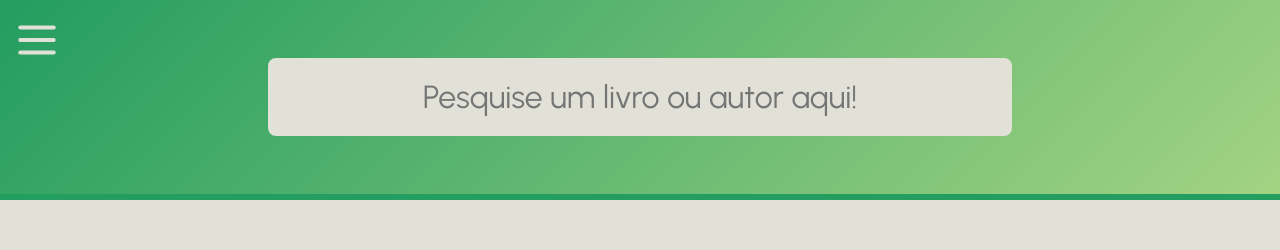
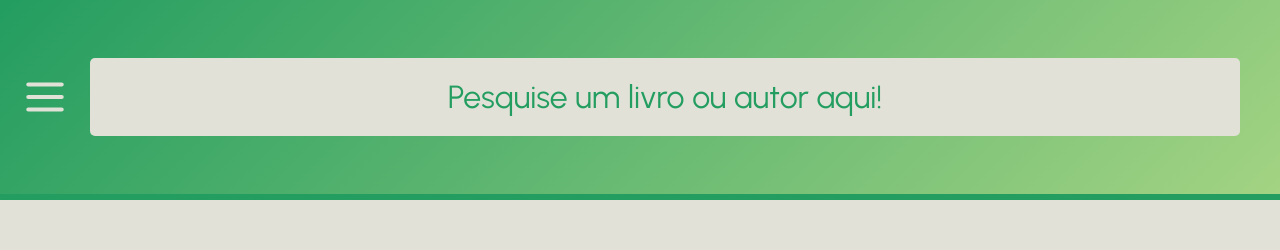
Before and after one commit to samueldamasceno/projeto-vue, a Vue app: page / in a window 1280 px wide. Shown: the top 250 px of the page. Built offline with nearby package versions, Linux system fonts and the light colour scheme.

Commit message:
menu fixado atualizado

```diff
--- a/src/components/HomeHeader.vue
+++ b/src/components/HomeHeader.vue
@@ -1,29 +1,119 @@
 <template>
-    <header class="header">
+    <header :class="['header', headerClass]">
+        <img src="../assets/menu-icon.svg" alt="Menu Icon" class="menu-icon" @click="toggleMenu"/>
         <input type="text" placeholder="Pesquise um livro ou autor aqui!" />
+        <Transition name="navbar">
+            <NavBar v-if="isMenuVisible" />
+        </Transition>
     </header>
 </template>
 
 <script>
-    export default {
-        name: 'HomeHeader',
-    };
+import NavBar from '@/components/NavBar.vue';
+
+export default {
+    name: 'HomeHeader',
+    components: {
+        NavBar
+    },
+
+    props: {
+        headerBehavior: {
+            type: String,
+            default: 'dinamico',
+            validator: value => ['dinamico', 'pequeno', 'grande'].includes(value)
+        }
+    },
+
+    data() {
+        return {
+            isScrolled: false,
+            isMenuVisible: false
+        };
+    },
+
+    computed: {
+        headerClass() {
+            if (this.headerBehavior === 'pequeno') {
+                return 'header-pequeno';
+            } else if (this.headerBehavior === 'grande') {
+                return 'header-grande';
+            } else if (this.headerBehavior === 'dinamico') {
+                return this.isScrolled ? 'header-pequeno header-fixado' : 'header-grande';
+            }
+            return '';
+        }
+    },
+
+    methods: {
+        toggleMenu() {
+            this.isMenuVisible = !this.isMenuVisible;
+        },
+
+        handleScroll() {
+            if (this.headerBehavior === 'dinamico') {
+                this.isScrolled = window.scrollY != 0;
+                console.log('isScrolled:', this.isScrolled);
+            }
+        }
+    },
+
+    mounted() {
+        if (this.headerBehavior === 'dinamico') {
+            window.addEventListener('scroll', this.handleScroll);
+        }
+    },
+
+    beforeUnmount() {
+        if (this.headerBehavior === 'dinamico') {
+            window.removeEventListener('scroll', this.handleScroll);
+        }
+    }
+};
 </script>
+
 
 <style scoped lang="scss">
 @import '../assets/scss/variables';
 
 .header {
     position: relative;
+    top: 0;
     background: rgb(35,157,96);
     background: linear-gradient(135deg, rgba(35,157,96,1) 0%, rgba(163,211,131,1) 100%);
     padding: 10px 20px;
     display: flex;
-    justify-content: center;
+    justify-content: space-between;
     align-items: center;
     height: 200px;
-    overflow: hidden;
+    width: 100%;
     border-bottom: 6px solid $cor2;
+    transition: all 0.3s ease-in-out;
+
+    &.header-pequeno {
+        height: 70px;
+        padding: 5px 15px;
+    }
+
+    &.header-fixado {
+        position: fixed;
+        top: 0;
+        left: 0;
+        width: 100%;
+        z-index: 6;
+    }
+
+    .menu-icon {
+        height: 50px;
+        width: 50px;
+        cursor: pointer;
+        transition: filter 0.3s ease-in-out;
+        z-index: 10;
+
+        &:hover {
+            filter: drop-shadow(0 0 8px $cor5b);
+        }
+    }
 
     input {
         flex: 1;
@@ -31,38 +121,34 @@
         border: none;
         border-radius: 5px;
         background-color: $cor5;
-        border: none;
-        border-radius: 8px;
-        position: relative;
+        text-align: center;
         font-family: $fonte1;
-        text-align: center;
         font-size: 2rem;
-        margin-left: 20%;
-        margin-right: 20%;
-        z-index: 3;
-        transition: box-shadow 0.3s ease-in-out;
+        margin-left: 20px;
+        margin-right: 20px;
+        transition: all 0.3s ease-in-out;
 
         &::placeholder {
-            transition: all 0.3s ease-in-out;
-
-            @media screen and (max-width: 800px) {
-                font-size: 1.5rem;
-            }
+            color: $cor2;
+            transition: color 0.3s ease-in-out;
         }
 
         &:focus {
             outline: none;
-            border: none;
             box-shadow: 0 0 10px $cor4b;
         }
 
         &:hover {
             cursor: text;
-
             &::placeholder {
-                color: $cor2;
+                color: $cor4b;
             }
         }
     }
+
+    &.header-pequeno input {
+        padding: 10px;
+        font-size: 1.5rem;
+    }
 }
 </style>
--- a/src/components/NavBar.vue
+++ b/src/components/NavBar.vue
@@ -1,5 +1,6 @@
 <template>
     <div class="navbar">
+        <div class="container-container-itens">
             <div class="container-itens">
                 <img src="../assets/home-icon.svg" alt="Home Icon" @click="redirecionar('Home')" />
                 <img src="../assets/search-icon.svg" alt="Search Icon" @click="redirecionar('Busca')"/>
@@ -9,6 +10,7 @@
             <div class="container-itens">
                 <img src="../assets/create-icon.svg" alt="Create Icon" @click="redirecionar('Criar')" />
                 <img src="../assets/settings-icon.svg" alt="Settings Icon" />
+            </div>
         </div>
     </div>
 </template>
@@ -31,16 +33,13 @@
 
 .navbar {
     background-color: $cor4;
-    width: 80px;
+    width: 90px;
     height: 100vh;
+    top: 0;
     left: 0;
     position: fixed;
-    display: flex;
-    flex-direction: column;
-    align-items: center;
-    padding-top: 20px;
     transform: translateX(0);
-    z-index: 10;
+    z-index: 9;
     border-right: 6px solid $cor1;
 
     @media screen and (max-width: 800px) {
@@ -49,6 +48,14 @@
         grid-template-columns: 1fr;
         grid-template-rows: 1fr 1fr;
     }
+
+    .container-container-itens {
+        display: flex;
+        flex-direction: column;
+        align-items: center;
+        padding-top: 60px;
+        height: 100%;
+        width: 100%;
 
         img {
             margin-bottom: 10px;
@@ -95,6 +102,7 @@
             }
         }
     }
+}
 
 .navbar-enter-active, .navbar-leave-active {
     transition: transform 0.5s ease-in-out;
--- a/src/components/SecaoTopLivros.vue
+++ b/src/components/SecaoTopLivros.vue
@@ -115,7 +115,7 @@ export default {
                 font-size: 1.2rem;
                 font-weight: bold;
                 font-family: $fonte1;
-                z-index: 6;
+                z-index: 5;
                 transition: all 0.4s ease-in-out;
             }
 
--- a/src/router/index.js
+++ b/src/router/index.js
@@ -17,22 +17,26 @@ const routes = [
             {
                 path: "",
                 name: "Home",
-                component: HomePage
+                component: HomePage,
+                meta: { headerBehavior: 'dinamico' }
             },
             {
                 path: "busca",
                 name: "Busca",
-                component: SearchPage
+                component: SearchPage,
+                meta: { headerBehavior: 'grande' }
             },
             {
                 path: "explorar",
                 name: "Explorar",
-                component: ExplorePage
+                component: ExplorePage,
+                meta: { headerBehavior: 'pequeno' }
             },
             {
                 path: "usuario",
                 name: "Usuário",
-                component: UserPage
+                component: UserPage,
+                meta: { headerBehavior: 'pequeno' }
             }
         ]
     },
--- a/src/views/HomePage.vue
+++ b/src/views/HomePage.vue
@@ -1,6 +1,5 @@
 <template>
-    <div>
-        <HomeHeader/>
+    <div class="secoes">
         <SecaoLivros
             titulo="Continue lendo: "
             :livros="livros"
@@ -20,14 +19,12 @@
 </template>
 
 <script>
-import HomeHeader from '@/components/HomeHeader.vue';
 import SecaoLivros from '@/components/SecaoLivros.vue';
 import SecaoTopLivros from '@/components/SecaoTopLivros.vue';
 
 export default {
     name: 'HomePage',
     components: {
-        HomeHeader,
         SecaoTopLivros,
         SecaoLivros,
     },
--- a/src/views/PaginaPrincipal.vue
+++ b/src/views/PaginaPrincipal.vue
@@ -1,9 +1,6 @@
 <template>
     <div>
-        <img src="../assets/menu-icon.svg" alt="Menu Icon" class="menu-icon" @click="toggleMenu"/>
-        <Transition name="navbar">
-            <NavBar v-if="isMenuVisible" />
-        </Transition>
+        <HomeHeader :headerBehavior="headerBehavior" />
         <div class="content">
             <RouterView />
         </div>
@@ -12,45 +9,19 @@
 </template>
 
 <script>
-    import NavBar from '@/components/NavBar.vue';
+import HomeHeader from '@/components/HomeHeader.vue';
 import HomeFooter from '@/components/HomeFooter.vue';
 
 export default {
     name: 'PaginaPrincipal',
     components: {
-            NavBar,
+        HomeHeader,
         HomeFooter,
     },
-        data() {
-            return {
-                isMenuVisible: false
-            }
-        },
-        methods: {
-            toggleMenu() {
-                this.isMenuVisible =!this.isMenuVisible;
+    computed: {
+        headerBehavior() {
+            return this.$route.meta.headerBehavior || '';
         }
     }
-    }
+};
 </script>
-
-<style lang="scss" scoped>
-@import '../assets/scss/variables';
-
-.menu-icon {
-    height: 50px;
-    width: 50px;
-    position: fixed;
-    left: 12px;
-    top: 15px;
-    z-index: 11;
-    cursor: pointer;
-    transition: filter 0.3s ease-in-out;
-
-    &:hover {
-        filter: drop-shadow(
-            0 0 8px $cor5b
-        );
-    }
-}
-</style>
```
Lines whose indentation alone changed are shown as unchanged.
